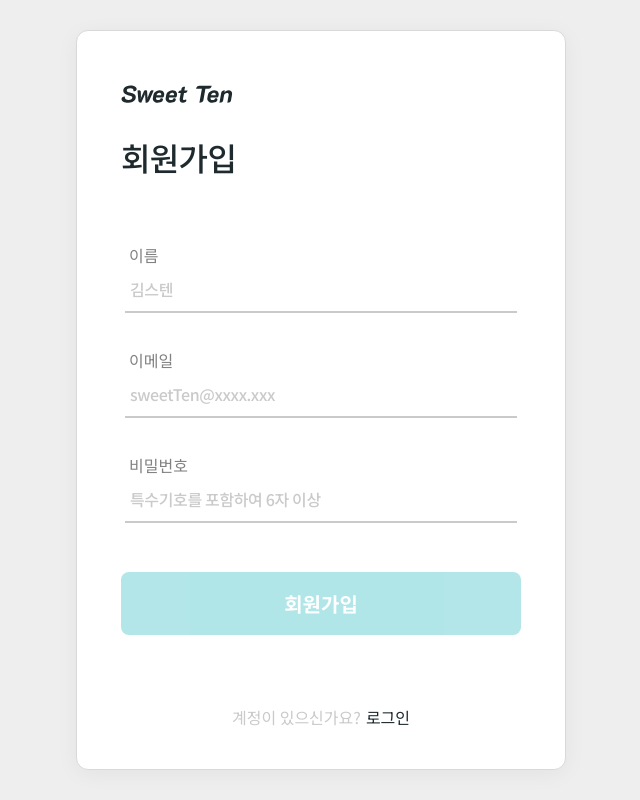
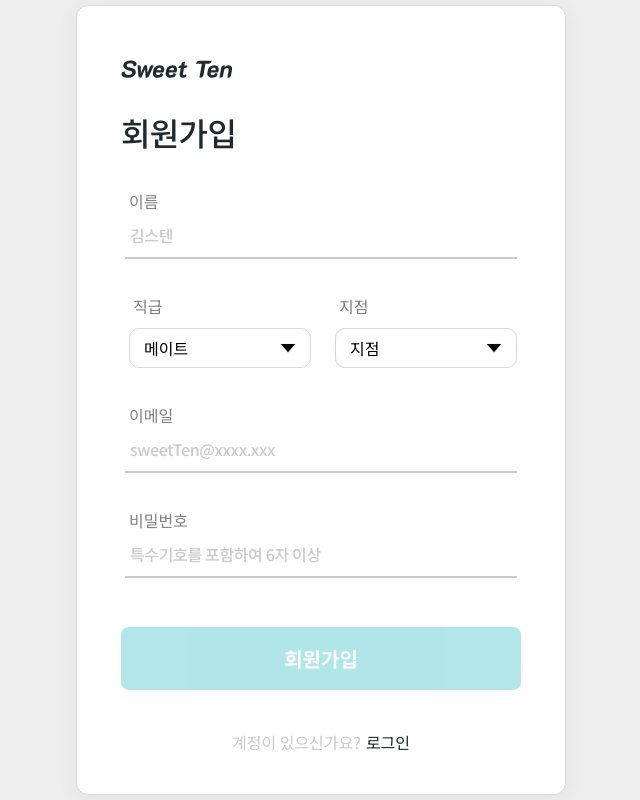
Before and after one commit to Dev-FE-3/toy-project2-team2, a React (Vite) app: page /signup in a window 1280 px wide. Shown: the whole page, without its empty margins (319-959 px from the left). Built offline with nearby package versions, Linux system fonts and the light colour scheme; a web font is replaced by a local one.

Commit message:
Fix : 직급 및 지점 정보를 추가로 받기 위해 회원가입 Form 구조 변경

```diff
--- a/src/pages/auth/Signup.jsx
+++ b/src/pages/auth/Signup.jsx
@@ -21,6 +21,26 @@ import {
 import LoginInput from "./components/LoginInput";
 import PageTitle from "../../shared/components/PageTitle";
 import Button from "../../shared/components/Button";
+import styled from "styled-components";
+import SelectBox from "../../shared/components/SelectBox";
+
+const UserInfoWrapper = styled.div`
+  gap: 20px;
+  display: flex;
+  padding: 0 4px;
+`;
+const InputBox = styled.div`
+  width: 50%;
+  display: flex;
+  flex-direction: column;
+  margin-left: 4px;
+  div {
+    margin-top: 14px;
+  }
+  .locationError {
+    margin: 0;
+  }
+`;
 
 const Signup = () => {
   const navigate = useNavigate();
@@ -28,11 +48,22 @@ const Signup = () => {
   const [name, setName] = useState("");
   const [email, setEmail] = useState("");
   const [password, setPassword] = useState("");
+  const [position, setPosition] = useState("메이트");
+  const [location, setLocation] = useState("지점");
   const [error, setError] = useState({
     email: "",
     name: "",
+    location: "",
   });
-
+  const handleSelectLocation = (option) => {
+    setLocation(option);
+    handleError(setError, {
+      location: option === "지점" ? "지점을 선택하세요." : "",
+    });
+  };
+  const handleSelectPosition = (option) => {
+    setPosition(option);
+  };
   const isDisabled =
     isLoading ||
     email === "" ||
@@ -40,7 +71,8 @@ const Signup = () => {
     name === "" ||
     error.email ||
     error.password ||
-    error.name;
+    error.name ||
+    error.location;
 
   const onChange = (e) => {
     const {
@@ -87,11 +119,11 @@ const Signup = () => {
       setIsLoading(true);
       await createUserWithEmailAndPassword(auth, email, password);
       await setDoc(doc(db, "users", auth.currentUser.uid), {
-        employeeId: "",
+        employeeId: "20251111",
         hiredDate: null,
-        location: "",
+        location: location,
         name: name,
-        position: "",
+        position: position,
       });
       alert(`${name} 님 회원이 되신 것을 환영합니다.`);
       navigate("/");
@@ -134,6 +166,33 @@ const Signup = () => {
             <ErrorWrapper>
               <Error $hasError={!!error.name}>{error.name || " "}</Error>
             </ErrorWrapper>
+            <UserInfoWrapper>
+              <InputBox className="selectBox">
+                <SelectBox
+                  value={position}
+                  name="position"
+                  onSelect={handleSelectPosition}
+                  label={"직급"}
+                  size="autoSmall"
+                  options={["메이트", "트레이너"]}
+                  defaultOption={position}
+                />
+              </InputBox>
+              <InputBox className="selectBox">
+                <SelectBox
+                  value={location}
+                  name="location"
+                  onSelect={handleSelectLocation}
+                  label={"지점"}
+                  size="autoSmall"
+                  options={["광복점", "서면점"]}
+                  defaultOption={location}
+                />
+                <ErrorWrapper className="locationError">
+                  <Error $hasError={!!error.location}>{error.location}</Error>
+                </ErrorWrapper>
+              </InputBox>
+            </UserInfoWrapper>
             <LoginInput
               label={"이메일"}
               onChange={onChange}
--- a/src/pages/auth/components/auth-component.jsx
+++ b/src/pages/auth/components/auth-component.jsx
@@ -10,7 +10,7 @@ const Wrapper = styled.div`
 `;
 
 const LoginBox = styled.div`
-  height: 650px;
+  height: 700px;
   display: flex;
   flex-direction: column;
   justify-content: space-between;
--- a/src/shared/components/SelectBox.jsx
+++ b/src/shared/components/SelectBox.jsx
@@ -12,6 +12,11 @@ const sizes = {
     fontSize: "18px",
     width: "154px",
     fontWeight: "500",
+  },
+  autoSmall: {
+    fontSize: "var(--font-size-primary)",
+    width: "100%",
+    fontWeight: "400",
   },
 };
 
@@ -67,8 +72,14 @@ const Option = styled.li`
     color: var(--text-primary);
   }
 `;
+const Label = styled.label`
+  padding-left: 4px;
+  color: var(--text-disabled);
+  font-size: var(--text-size-primary);
+`;
 
 const SelectBox = ({
+  label,
   options = [],
   defaultOption = "선택",
   onSelect,
@@ -84,6 +95,8 @@ const SelectBox = ({
   };
 
   return (
+    <>
+      {label && <Label>{label}</Label>}
       <Container>
         <Button onClick={() => setIsOpen(!isOpen)} size={size}>
           {defaultOption}
@@ -100,6 +113,7 @@ const SelectBox = ({
           </Dropdown>
         )}
       </Container>
+    </>
   );
 };
 
```
Lines whose indentation alone changed are shown as unchanged.
